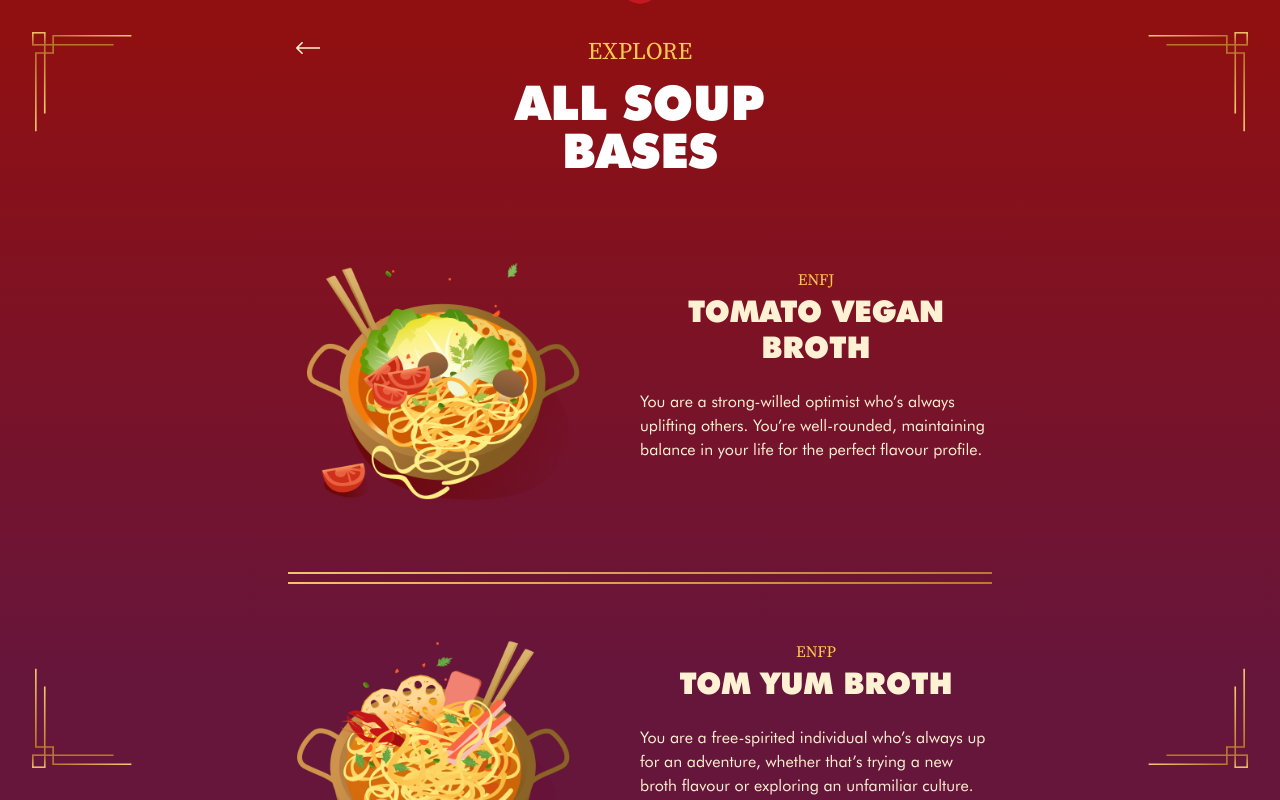
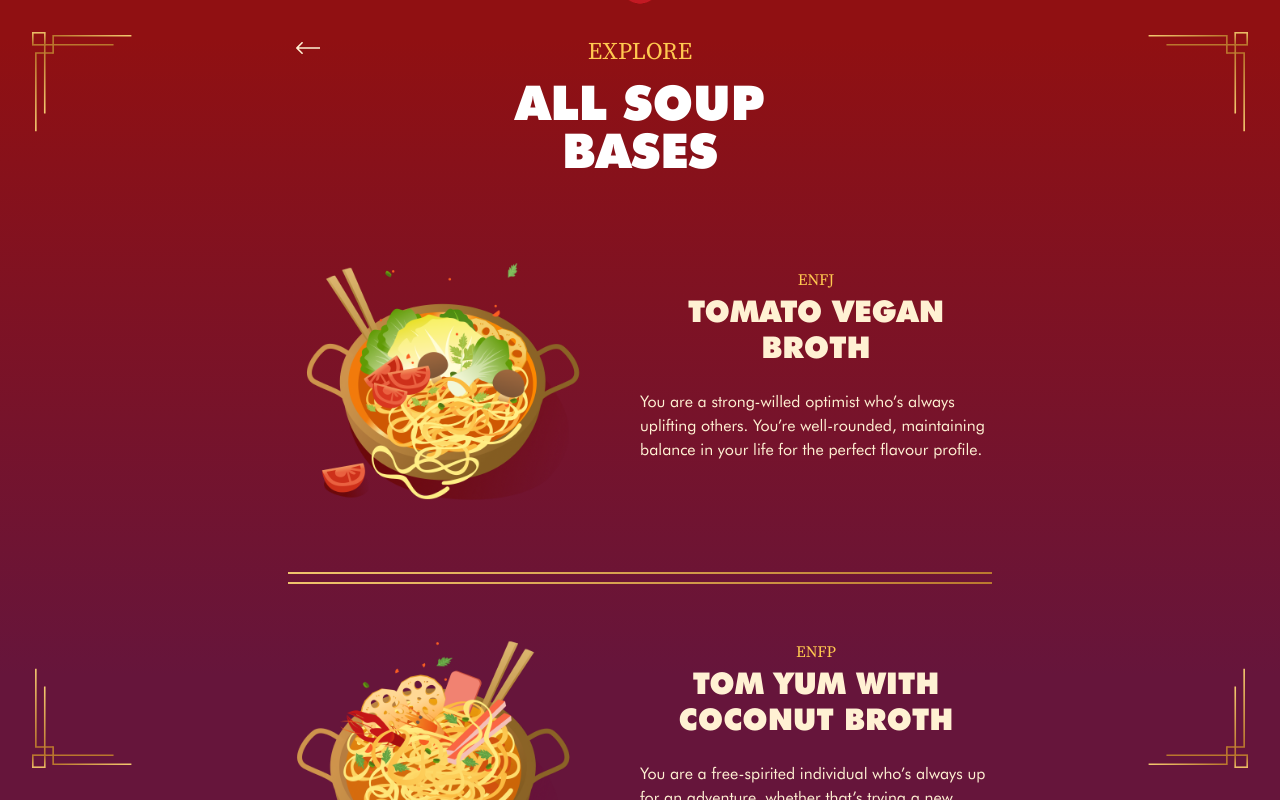
Before and after one commit to christinaraganit/big-way-mbti, a Next.js app: page /all-soups in a window 1280 px wide. Built offline with nearby package versions, Linux system fonts and the light colour scheme; a web font is replaced by a local one.

Commit message:
Update mbti.ts

```diff
--- a/src/app/mbti.ts
+++ b/src/app/mbti.ts
@@ -241,7 +241,7 @@ export const brothByMBTI: Record<string, BrothInfo> = {
   },
   ENFP: {
     img: "/broths/TomYumBroth.png",
-    broth: "Tom Yum Broth",
+    broth: "Tom Yum with Coconut Broth",
     description:
       "You are a free-spirited individual who’s always up for an adventure, whether that’s trying a new broth flavour or exploring an unfamiliar culture.",
 
@@ -330,7 +330,7 @@ export const brothByMBTI: Record<string, BrothInfo> = {
   },
   ESTP: {
     img: "/broths/SignatureMaLaTang.png",
-    broth: "Signature Ma La Tang",
+    broth: "Signature Spicy Broth (Malatang Style)",
     description:
       "You are a thrill-seeker who loves taking risks and thrives on adventure. Always ready to go with the flow, you’re an absolute classic just like this broth.",
 
```
